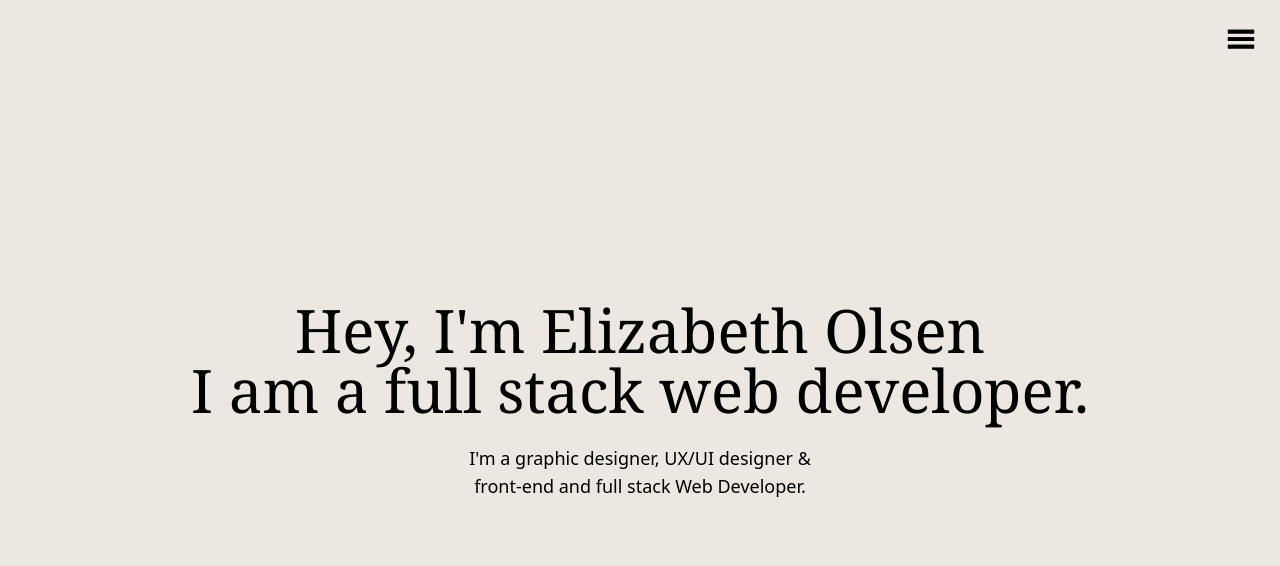
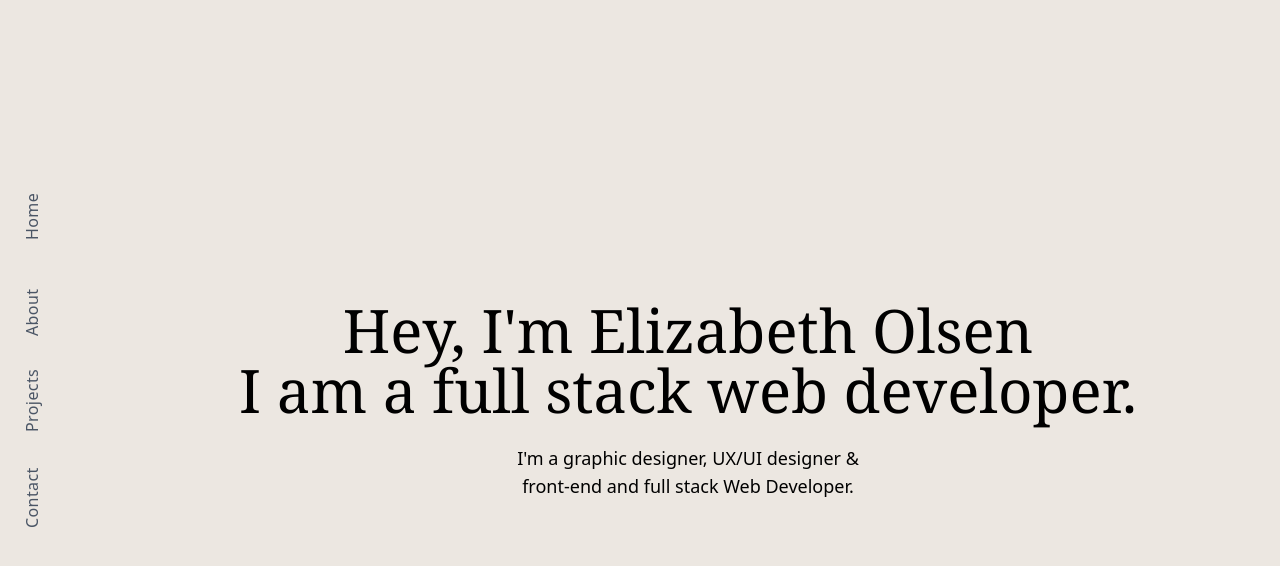
Before and after one commit to ultimate56/portfolio, a React (Vite) app: page / in a window 1280 px wide. Shown: the top 566 px of the page. Built offline with nearby package versions, Linux system fonts and the light colour scheme.

Commit message:
changes by sir shakir

```diff
--- a/src/Components/Cursor.jsx
+++ b/src/Components/Cursor.jsx
@@ -1,3 +1,4 @@
+import gsap from "gsap";
 import React, { useRef, useEffect } from "react";
 
 const CursorDot = () => {
--- a/src/Components/NavBar.jsx
+++ b/src/Components/NavBar.jsx
@@ -54,7 +54,7 @@ const NavBar = ({ isVisible = false, onLinkClick }) => {
   return (
     <nav
       ref={containerRef}
-      className="w-full h-full flex flex-col justify-center items-center"
+      className="md:hidden w-full h-full flex flex-col justify-center items-center"
     >
       <ul className="space-y-10 text-center">
         {links.map((link, idx) => (
@@ -62,7 +62,7 @@ const NavBar = ({ isVisible = false, onLinkClick }) => {
             <Link
               to={link.path}
               onClick={onLinkClick}
-              className="text-white text-5xl md:text-6xl font-light tracking-wide hover:text-gray-400 transition-colors duration-300 relative group"
+              className="text-white text-5xl font-light tracking-wide hover:text-gray-400 transition-colors duration-300 relative group"
             >
               {link.name}
               <span className="absolute bottom-0 left-1/2 -translate-x-1/2 w-0 h-0.5 bg-white transition-all duration-300 group-hover:w-full"></span>
--- /dev/null
+++ b/src/Components/VerticalNavbar.jsx
@@ -0,0 +1,53 @@
+import React from "react";
+import { Link } from "react-router-dom";
+
+const VerticalNavBar = () => {
+  const links = [
+    { name: "Home", path: "/" },
+    { name: "About", path: "/about" },
+    { name: "Projects", path: "/projects" },
+    { name: "Contact", path: "/contact" },
+  ];
+
+  return (
+    <nav className="hidden lg:flex fixed top-1/2 left-0 transform -translate-y-1/2 w-24 flex-col justify-center gap-10 h-full ps-8 space-x-20 items-start bg-[#ECE7E1] z-20">
+      <div className="mb-8">
+        <Link
+          to="/"
+          className="text-gray-600 hover:text-black text-sm md:text-base tracking-wide transform -rotate-90 origin-left block whitespace-nowrap cursor-pointer"
+        >
+          Home
+        </Link>
+      </div>
+
+      <div className="mb-8">
+        <Link
+          to="/about"
+          className="text-gray-600 hover:text-black text-sm md:text-base tracking-wide transform -rotate-90 origin-left block whitespace-nowrap cursor-pointer"
+        >
+          About
+        </Link>
+      </div>
+
+      <div className="mb-8">
+        <Link
+          to="/projects"
+          className="text-gray-600 hover:text-black text-sm md:text-base tracking-wide transform -rotate-90 origin-left block whitespace-nowrap cursor-pointer"
+        >
+          Projects
+        </Link>
+      </div>
+
+      <div className="mb-8">
+        <Link
+          to="/contact"
+          className="text-gray-600 hover:text-black text-sm md:text-base tracking-wide transform -rotate-90 origin-left block whitespace-nowrap cursor-pointer"
+        >
+          Contact
+        </Link>
+      </div>
+    </nav>
+  );
+};
+
+export default VerticalNavBar;
--- a/src/layout/Layout.jsx
+++ b/src/layout/Layout.jsx
@@ -3,6 +3,7 @@ import { GiHamburgerMenu } from "react-icons/gi";
 import { IoClose } from "react-icons/io5";
 import { gsap } from "gsap";
 import NavBar from "../Components/NavBar";
+import VerticalNavBar from "../Components/VerticalNavbar";
 
 const Layout = ({ children }) => {
   const [isOpen, setIsOpen] = useState(false);
@@ -11,11 +12,15 @@ const Layout = ({ children }) => {
 
   // GSAP animation for overlay open/close
   useEffect(() => {
+    if (!overlayRef.current || !closeButtonRef.current) return;
+
+    const tl = gsap.timeline({ defaults: { overwrite: "auto" } });
+
     if (isOpen) {
+      // Open overlay animation
       gsap.set(overlayRef.current, { x: "100%" });
       gsap.set(closeButtonRef.current, { opacity: 0, y: -20 });
 
-      const tl = gsap.timeline();
       tl.to(overlayRef.current, {
         x: "0%",
         duration: 0.6,
@@ -25,8 +30,8 @@ const Layout = ({ children }) => {
         { opacity: 1, y: 0, duration: 0.4, ease: "power2.out" },
         "-=0.2"
       );
-    } else if (overlayRef.current) {
-      const tl = gsap.timeline();
+    } else {
+      // Close overlay animation
       tl.to(closeButtonRef.current, {
         opacity: 0,
         y: -20,
@@ -40,14 +45,19 @@ const Layout = ({ children }) => {
     }
   }, [isOpen]);
 
-  // Close overlay when a link is clicked
   const handleLinkClick = () => setIsOpen(false);
 
   return (
     <div className="relative min-h-screen">
+      {/* Desktop vertical nav (left-side text-only, fixed) */}
+      <VerticalNavBar />
+
+      {/* Mobile/Tablet nav with hamburger + overlay (hidden on lg+) */}
+      <div className="lg:hidden">
         {/* Hamburger button */}
         {!isOpen && (
           <div
+            aria-label="Open menu"
             className="fixed top-6 right-6 text-3xl cursor-pointer z-50 transition-transform hover:scale-110 duration-200"
             onClick={() => setIsOpen(true)}
           >
@@ -64,6 +74,7 @@ const Layout = ({ children }) => {
           {/* Close button */}
           <div
             ref={closeButtonRef}
+            aria-label="Close menu"
             className="absolute top-6 right-6 text-3xl cursor-pointer text-white transition-transform hover:scale-110 hover:rotate-90 duration-300 z-50"
             onClick={() => setIsOpen(false)}
             style={{ opacity: 0 }}
@@ -71,14 +82,17 @@ const Layout = ({ children }) => {
             <IoClose />
           </div>
 
-        {/* NavBar */}
+          {/* NavBar content */}
           <div className="flex-1 flex items-center justify-center">
             <NavBar isVisible={isOpen} onLinkClick={handleLinkClick} />
           </div>
         </div>
+      </div>
 
-      {/* Page content */}
-      <main className="relative z-10">{children}</main>
+      {/* Page content (adds left padding for desktop nav) */}
+      <main className="relative z-10 lg:pl-24 pointer-events-auto">
+        {children}
+      </main>
     </div>
   );
 };
--- a/src/pages/Home.jsx
+++ b/src/pages/Home.jsx
@@ -1,56 +1,10 @@
-import React, { useState, useRef, useEffect } from "react";
-import { GiHamburgerMenu } from "react-icons/gi";
-import { IoClose } from "react-icons/io5";
+import React, { useRef, useEffect } from "react";
 import { gsap } from "gsap";
-import NavBar from "../Components/NavBar";
 
 const Home = () => {
-  const [isOpen, setIsOpen] = useState(false);
-  const [isClosing, setIsClosing] = useState(false);
-  const overlayRef = useRef(null);
-  const closeButtonRef = useRef(null);
-
   // Refs for text animations
   const headingRef = useRef(null);
   const subheadingRef = useRef(null);
-
-  // GSAP animation for overlay
-  useEffect(() => {
-    if (!overlayRef.current || !closeButtonRef.current) return;
-
-    const tl = gsap.timeline();
-
-    if (isOpen) {
-      gsap.set(overlayRef.current, { x: "100%" });
-      gsap.set(closeButtonRef.current, { opacity: 0, y: -20 });
-
-      tl.to(overlayRef.current, {
-        x: "0%",
-        duration: 0.6,
-        ease: "power3.out",
-      }).to(
-        closeButtonRef.current,
-        { opacity: 1, y: 0, duration: 0.4, ease: "power2.out" },
-        "-=0.2"
-      );
-    } else {
-      tl.to(closeButtonRef.current, {
-        opacity: 0,
-        y: -20,
-        duration: 0.3,
-        ease: "power2.in",
-      }).to(
-        overlayRef.current,
-        {
-          x: "100%",
-          duration: 0.5,
-          ease: "power3.in",
-          onComplete: () => setIsClosing(false),
-        },
-        "-=0.1"
-      );
-    }
-  }, [isOpen]);
 
   // GSAP animation for heading (from left) and subheading (from right)
   useEffect(() => {
@@ -77,29 +31,8 @@ const Home = () => {
     );
   }, []);
 
-  const handleClose = () => {
-    if (isOpen || isClosing) {
-      setIsClosing(true);
-      setIsOpen(false);
-    }
-  };
-
-  const handleLinkClick = () => {
-    handleClose();
-  };
-
   return (
     <div className="bg-[#ECE7E1] min-h-screen w-full relative overflow-hidden">
-      {/* Hamburger button */}
-      {!isOpen && (
-        <div
-          className="fixed top-6 right-6 text-3xl cursor-pointer z-50 transition-transform hover:scale-110 duration-200"
-          onClick={() => setIsOpen(true)}
-        >
-          <GiHamburgerMenu />
-        </div>
-      )}
-
       {/* Page Content */}
       <div className="flex justify-center items-center h-screen relative z-10">
         <div className="text-center px-4">
@@ -112,31 +45,6 @@ const Home = () => {
           </h3>
         </div>
       </div>
-
-      {/* Overlay */}
-      {(isOpen || isClosing) && (
-        <div
-          ref={overlayRef}
-          className="fixed top-0 left-0 w-full h-full z-50 bg-black/80 backdrop-blur-sm flex flex-col"
-        >
-          {/* Close button */}
-          <div
-            ref={closeButtonRef}
-            className="absolute top-6 right-6 text-3xl cursor-pointer text-white transition-transform hover:scale-110 hover:rotate-90 duration-300 z-50"
-            onClick={handleClose}
-          >
-            <IoClose />
-          </div>
-
-          {/* NavBar */}
-          <div className="flex-1 flex items-center justify-center">
-            <NavBar
-              isVisible={isOpen || isClosing}
-              onLinkClick={handleLinkClick}
-            />
-          </div>
-        </div>
-      )}
     </div>
   );
 };
```
Lines whose indentation alone changed are shown as unchanged.
